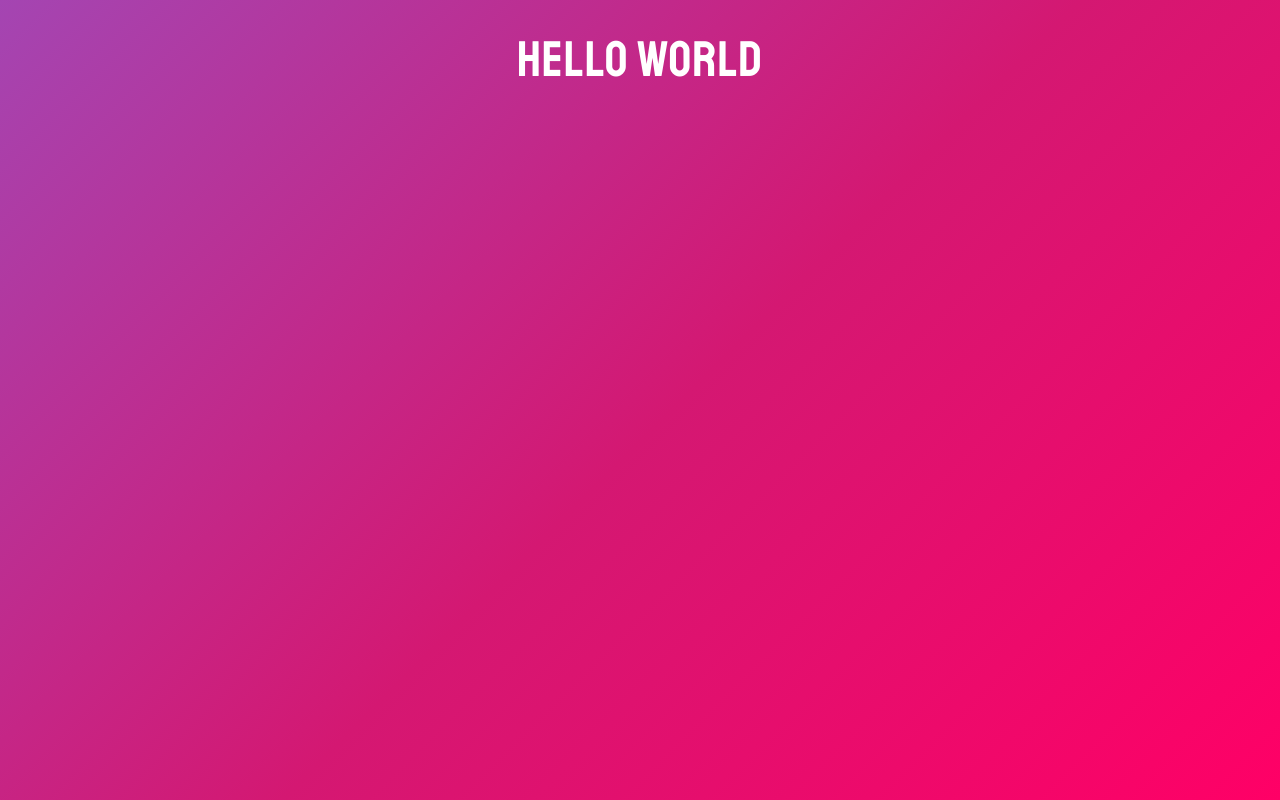
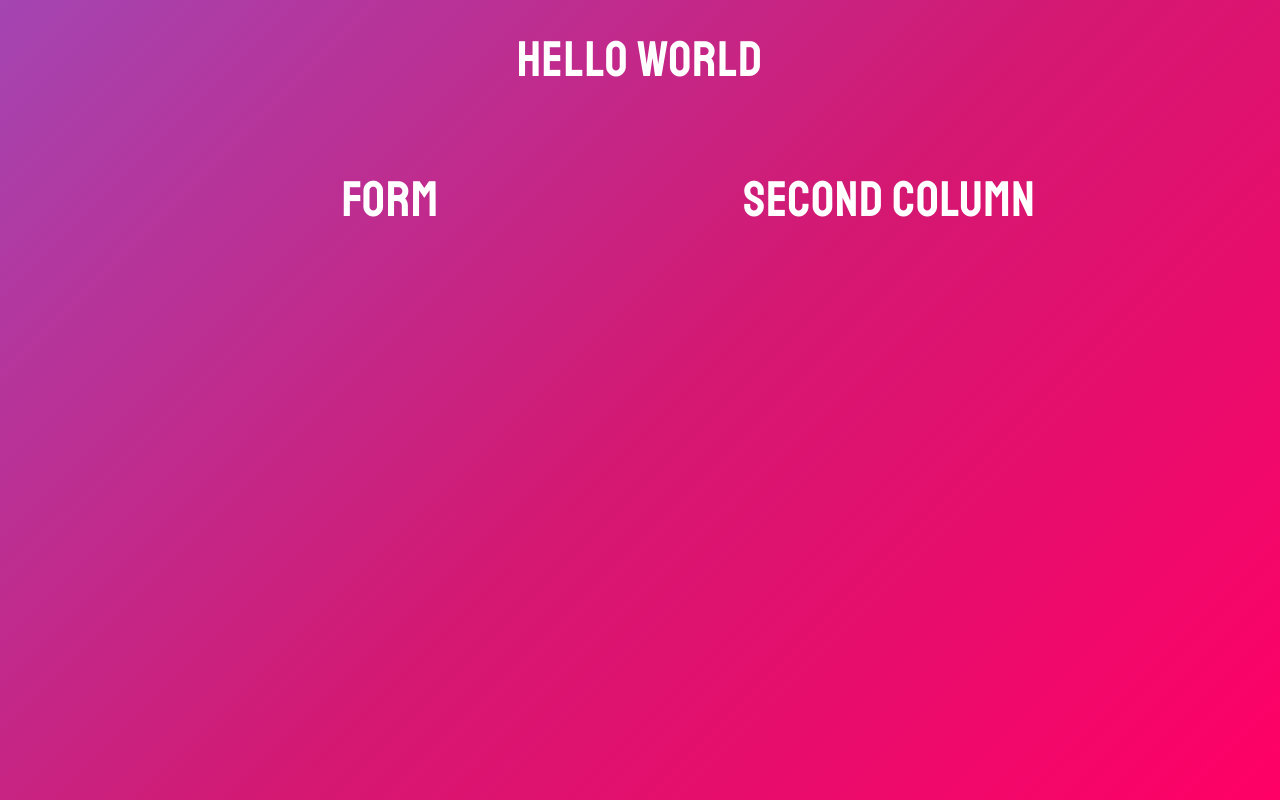
Before and after one commit to RicardoVeronica/patient-manager-reactjs, a React (Create React App) app: page / in a window 1280 px wide. Built offline with nearby package versions, Linux system fonts and the light colour scheme.

Commit message:
adds Form component

```diff
--- a/src/App.js
+++ b/src/App.js
@@ -1,7 +1,20 @@
+import Form from './componets/Form'
+
 function App() {
   return (
     <>
       <h1>Hello world</h1>
+
+      <div className="container">
+        <div className="row">
+          <div className="one-half column">
+            <Form />
+          </div>
+          <div className="one-half column">
+            <h1>Second column</h1>
+          </div>
+        </div>
+      </div>
     </>
   );
 }
--- /dev/null
+++ b/src/componets/Form.js
@@ -0,0 +1,11 @@
+import React, {useState} from "react"
+
+function Form(){
+  return(
+    <>
+      <h1>Form</h1>
+    </>
+    )
+}
+
+export default Form
```
